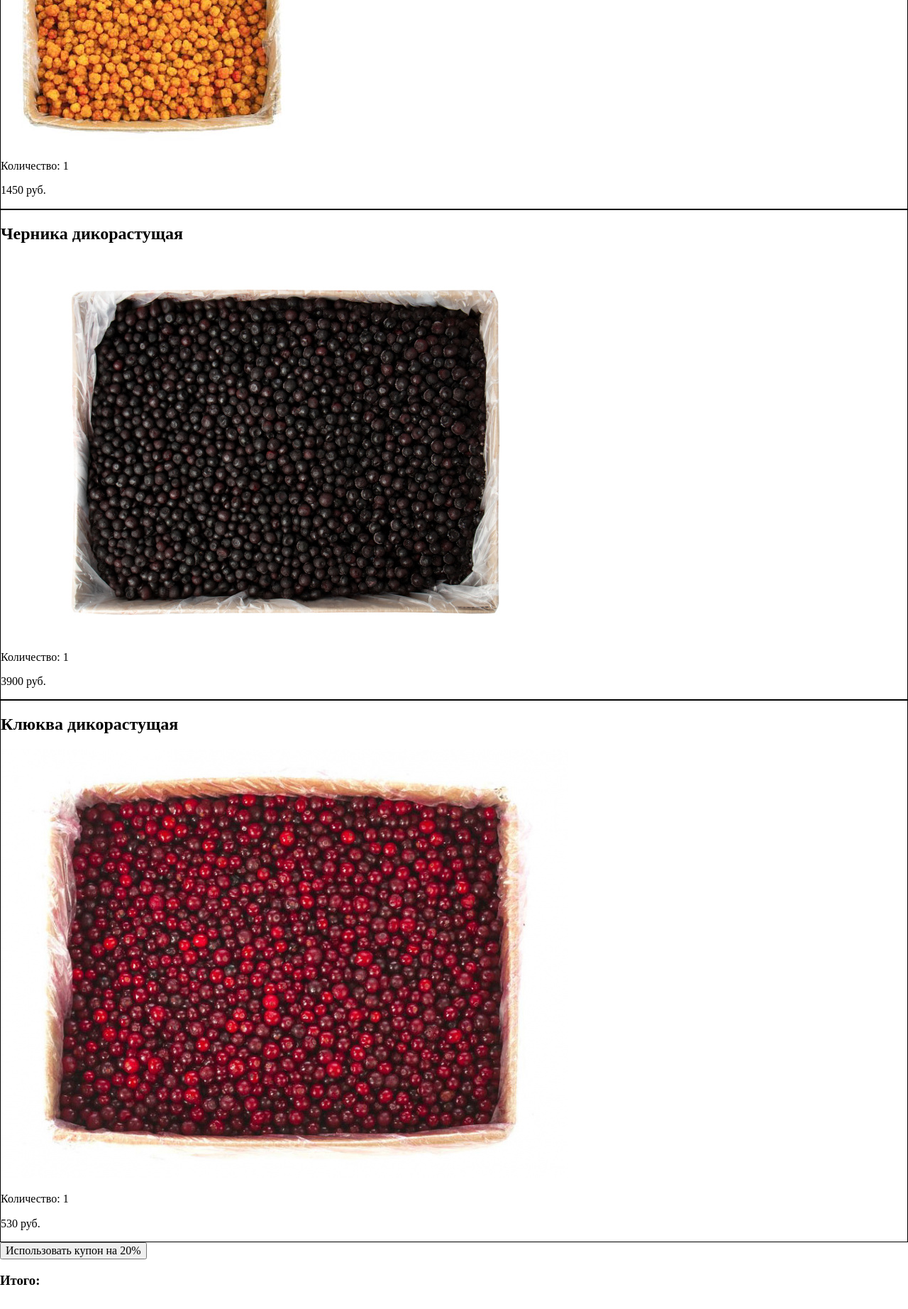
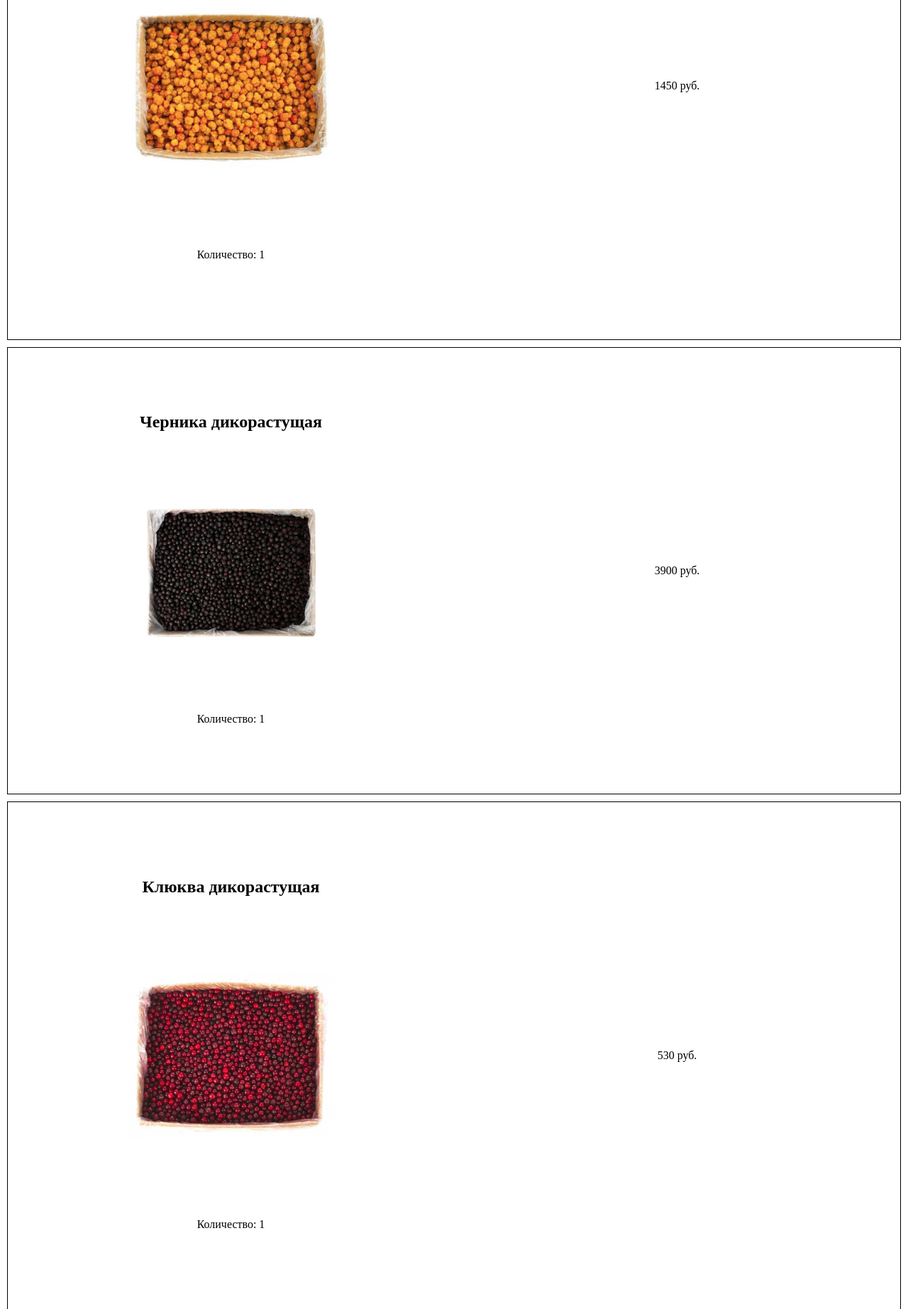
Before and after one commit to ivlina/week11, a plain HTML site: page index.html in a window 1280 px wide. Shown: the part 956-2800 px from the top of the page at 71% size. Drawn offline with Linux system fonts and the light colour scheme.

Commit message:
CSS is ready.

```diff
--- a/index.html
+++ b/index.html
@@ -9,42 +9,41 @@
     <title>Week 11 Homework</title>
 </head>
 <body>
-    <h1>Корзина</h1>
+    <h1 class="header">Корзина</h1>
 
     <section class="berry-section">
         <h2>Калина замороженная</h2>
         <img src="images/guelder-rose.jpeg" alt="Калина" class="berry-image">
         <p>Количество: 1</p>
-        <p>1950</p>
+        <p class="price">1950 руб.</p>
     </section>
 
     <section class="berry-section">
-        <h2>Морошка быстрозамороженная</h2>
+        <h2>Морошка замороженная</h2>
         <img src="images/cloudberry.jpeg" alt="Морошка" class="berry-image">
         <p>Количество: 1</p>
-        <p>1450 руб.</p>
+        <p class="price">1450 руб.</p>
     </section>
 
     <section class="berry-section">
         <h2>Черника дикорастущая</h2>
         <img src="images/bilberry.jpeg" alt="Черника" class="berry-image">
         <p>Количество: 1</p>
-        <p>3900 руб.</p>
+        <p class="price">3900 руб.</p>
     </section>
 
     <section class="berry-section">
         <h2>Клюква дикорастущая</h2>
         <img src="images/cranberry.jpeg" alt="Клюква" class="berry-image">
         <p>Количество: 1</p>
-        <p>530 руб.</p>
+        <p class="price">530 руб.</p>
     </section>
 
-    <button>Использовать купон на 20%</button>
+    <div class="price-section">
+        <button class="discount-button">Использовать купон на 20%</button>
 
-    <section>
-        <h3>Итого:</h3>
-        <p>...</p>
-    </section>
+        <h3 class="summ-price">Итого:</h3>
+    </div>
 
     <script src="index.js"></script>
 </body>
--- a/style.css
+++ b/style.css
@@ -1,3 +1,43 @@
+img {
+    width: 50%;
+}
+
+.header {
+    margin-left: 10px;
+}
+
 .berry-section {
     border: 1px solid black;
+
+    display: grid;
+    grid-template-columns: 50% 50%;
+    grid-template-rows: 1fr 1fr 1fr;
+
+    justify-items: center;
+    align-items: center;
+
+    margin: 10px;
 }
+
+.price {
+    grid-row: 1 / 4;
+    grid-column: 2 / 3;
+}
+
+.price-section {
+    display: flex;
+    flex-wrap: wrap;
+    justify-content: space-between;
+    align-items: center;
+
+    margin-left: 10px;
+    margin-right: 10px;
+}
+
+.discount-button {
+    padding: 10px;
+}
+
+.summ-price {
+    width: fit-content;
+}
```
